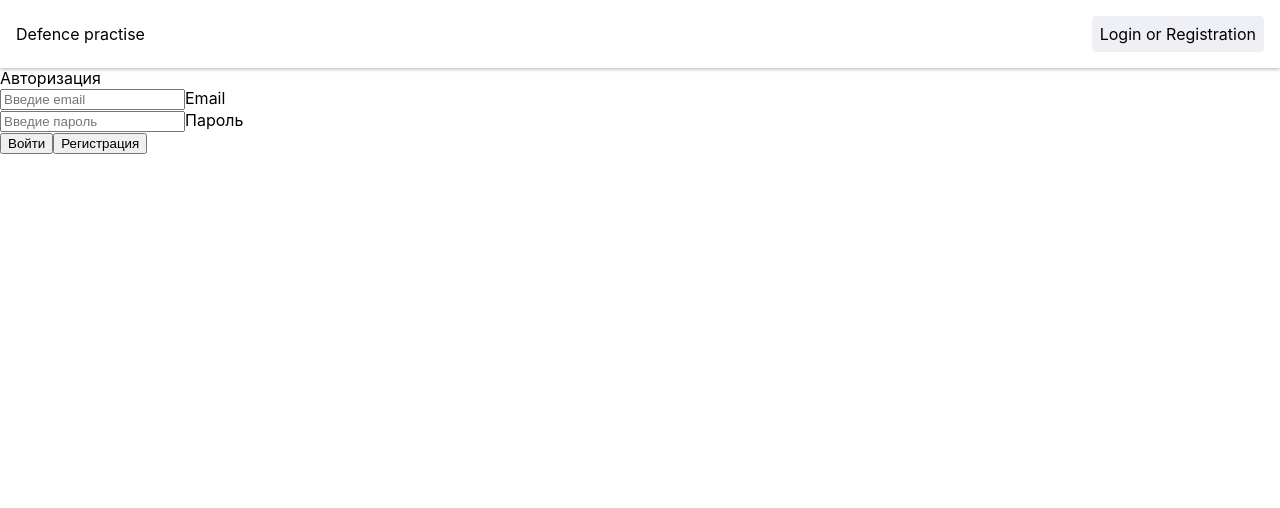
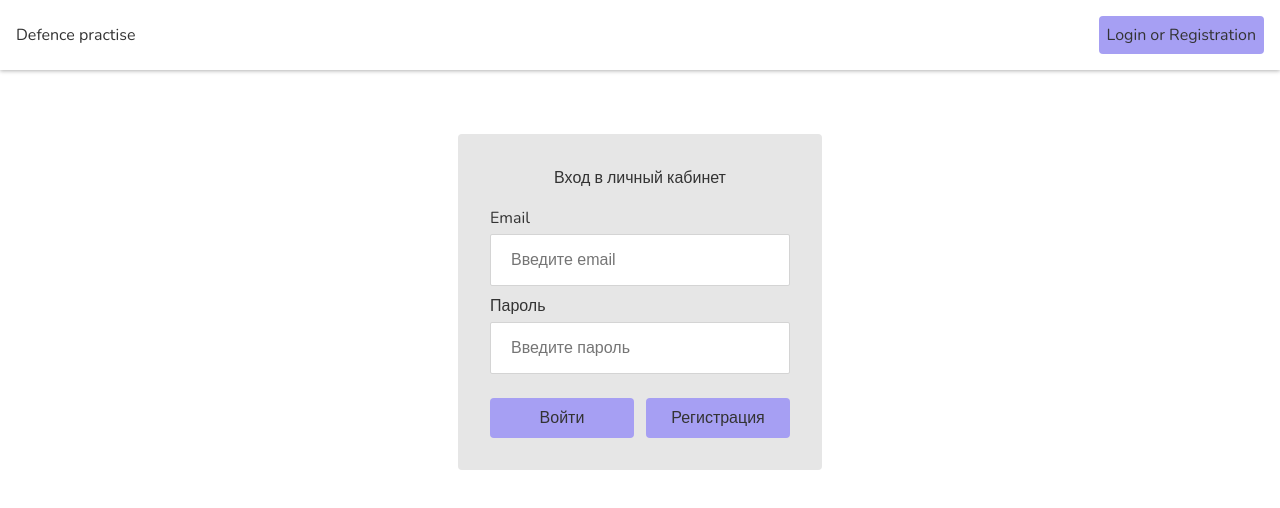
Before and after one commit to ocherisan/Defence-frontend-CRA, a React (Create React App) app: page /login in a window 1280 px wide. Shown: the top 508 px of the page. Built offline with nearby package versions, Linux system fonts and the light colour scheme.

Commit message:
styled Navigation and AuthPage

```diff
--- a/public/index.html
+++ b/public/index.html
@@ -3,6 +3,9 @@
   <head>
     <meta charset="utf-8" />
     <link rel="icon" href="%PUBLIC_URL%/favicon.ico" />
+    <link rel="preconnect" href="https://fonts.googleapis.com">
+    <link rel="preconnect" href="https://fonts.gstatic.com" crossorigin>
+    <link href="https://fonts.googleapis.com/css2?family=Nunito:wght@200;400;600&display=swap" rel="stylesheet">
     <meta name="viewport" content="width=device-width, initial-scale=1" />
     <meta name="theme-color" content="#000000" />
     <meta
--- a/src/components/Navigation/Navigation.module.css
+++ b/src/components/Navigation/Navigation.module.css
@@ -9,11 +9,15 @@
 
 .button {
     border-radius: 4px;
-    background-color: #eff0f5;
+    background-color: #a69ff3;
     padding: 8px;
+    cursor: pointer;
+    border: none;
+    font: inherit;
+    color: inherit;
     cursor: pointer;
 }
 
 .button:hover{
-    background-color: #d4d4dd;
+    background-color: #7A6EF4;
 }
--- a/src/components/Navigation/Navigation.tsx
+++ b/src/components/Navigation/Navigation.tsx
@@ -15,8 +15,8 @@ export const Navigation = () => {
     return (
         <div className={styles.container}>
             <div>Defence practise</div>
-            {!isAuthenticated && <div className={styles.button} onClick={onLoginClick}>Login or Registration</div>}
-            {isAuthenticated && <><div className={styles.button}>Tasks</div><div className={styles.button}>Profile</div></>}
+            {!isAuthenticated && <button className={styles.button} onClick={onLoginClick}>Login or Registration</button>}
+            {isAuthenticated && <><button className={styles.button}>Tasks</button><button className={styles.button}>Profile</button></>}
         </div>
     )
 }
--- a/src/index.css
+++ b/src/index.css
@@ -1,10 +1,9 @@
 body {
   margin: 0;
-  font-family: -apple-system, BlinkMacSystemFont, 'Segoe UI', 'Roboto', 'Oxygen',
-    'Ubuntu', 'Cantarell', 'Fira Sans', 'Droid Sans', 'Helvetica Neue',
-    sans-serif;
+  font-family: 'Nunito', sans-serif;
   -webkit-font-smoothing: antialiased;
   -moz-osx-font-smoothing: grayscale;
+  color: #333
 }
 
 code {
--- /dev/null
+++ b/src/pages/AuthPage/AuthPage.module.css
@@ -0,0 +1,68 @@
+.container {
+    display: flex;
+    justify-content: center;
+    margin-top: 64px;
+}
+
+.form {
+    padding: 32px;
+    background-color: #e6e6e6;
+    border-radius: 4px;
+    font-size: 16px;
+    line-height: 24px;
+    width: 300px;
+}
+
+.header {
+    margin-bottom: 16px;
+    display: flex;
+    justify-content: center;
+}
+
+.inputContainer {
+    margin-bottom: 8px;
+}
+
+.inputContainer label {
+    display: block;
+}
+
+.inputContainer input {
+    border-radius: 2px;
+    border: 1px solid #D4D4D4;
+    box-sizing: border-box;
+    font-size: 16px;
+    line-height: 24px;
+    max-height: 52px;
+    padding: 16px 20px;
+    outline: none;
+    margin-top: 4px;
+    width: 100%;
+}
+
+.inputContainer input:focus {
+    border: 1px solid #7A6EF4;
+    box-sizing: border-box;
+    box-shadow: 0 2px 4px rgba(0,0,0,0.08);
+}
+
+.buttonsContainer {
+    display: flex;
+    justify-content: space-between;
+    margin-top: 24px;
+}
+
+.buttonsContainer button {
+    border-radius: 4px;
+    background-color: #a69ff3;
+    padding: 8px;
+    border: none;
+    font: inherit;
+    color: inherit;
+    cursor: pointer;
+    width: 48%;
+}
+
+.buttonsContainer button:hover{
+    background-color: #7A6EF4;
+}
--- a/src/pages/AuthPage/AuthPage.tsx
+++ b/src/pages/AuthPage/AuthPage.tsx
@@ -3,6 +3,7 @@ import { useNavigate } from "react-router-dom";
 import { AuthContext } from "../../context/AuthContext";
 import { useHttp } from "../../hooks/http.hook";
 import { useMessage } from "../../hooks/message.hook";
+import styles from './AuthPage.module.css';
 
 export const AuthPage = () => {
     const {loading, error, request, clearError} = useHttp();
@@ -49,23 +50,29 @@ export const AuthPage = () => {
         }
     },[navigate, auth])
 
+    useEffect(()=>{
+        console.log(loading)
+    },[loading])
+
   return (
-    <div>
-      <span>Авторизация</span>
+      <div className={styles.container}>
+    <div className={styles.form}>
+      <div className={styles.header}>Вход в личный кабинет</div>
       <div>
-        <div>
-            <input placeholder="Введие email"  id="email" type="test" name="email" onChange={changeHandler}/>
+        <div className={styles.inputContainer}>
             <label htmlFor="email">Email</label>
+            <input placeholder="Введите email"  id="email" type="test" name="email" onChange={changeHandler}/>
         </div>
-        <div>
-            <input placeholder="Введие пароль"  id="password" type="password" name="password" onChange={changeHandler}/>
+        <div className={styles.inputContainer}>
             <label htmlFor="password">Пароль</label>
+            <input placeholder="Введите пароль"  id="password" type="password" name="password" onChange={changeHandler}/>
         </div>
       </div>
-      <div>
+      <div className={styles.buttonsContainer}>
         <button onClick={loginHandler} disabled={loading}>Войти</button>
         <button onClick={registerHandler} disabled={loading}>Регистрация</button>
       </div>
     </div>
+    </div>
   );
 };
```
